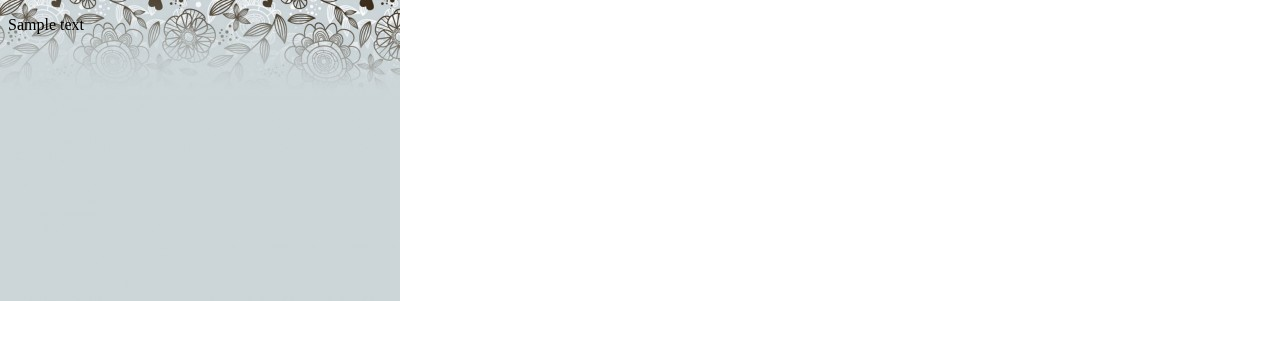
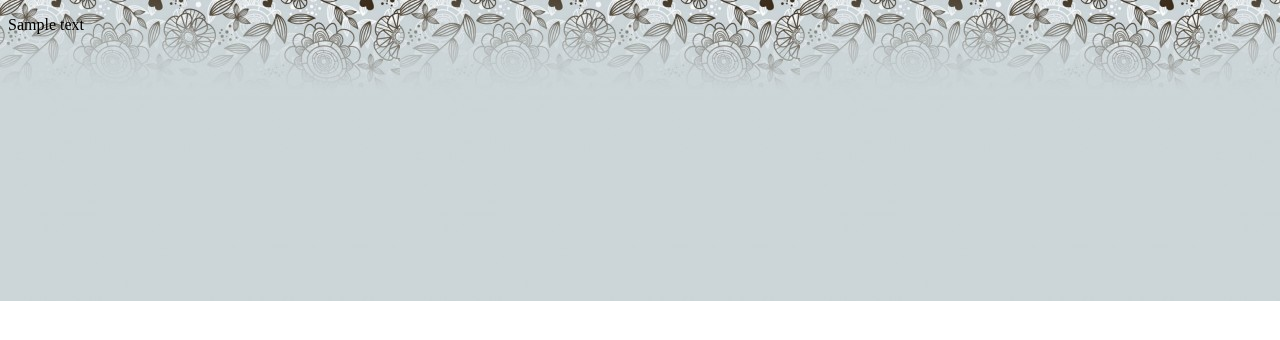
Before and after one commit to eks197/eks197.github.io, a plain HTML site: page index.htm in a window 1280 px wide. Drawn offline with Linux system fonts and the light colour scheme.

Commit message:
edit to background 2

```diff
--- a/stylesheet.css
+++ b/stylesheet.css
@@ -2,8 +2,8 @@
 
 body {
     background-image: url("msu_background.jpg.jpeg");
-background-repeat: no-repeat;
-background-attachment: fixed;
+background-repeat: repeat-x;
+
 
 }
 
```
